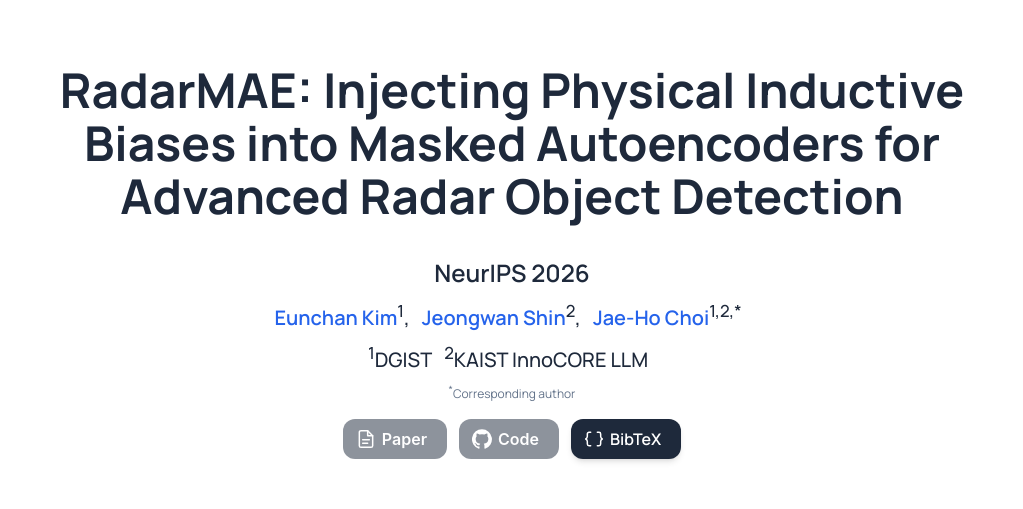
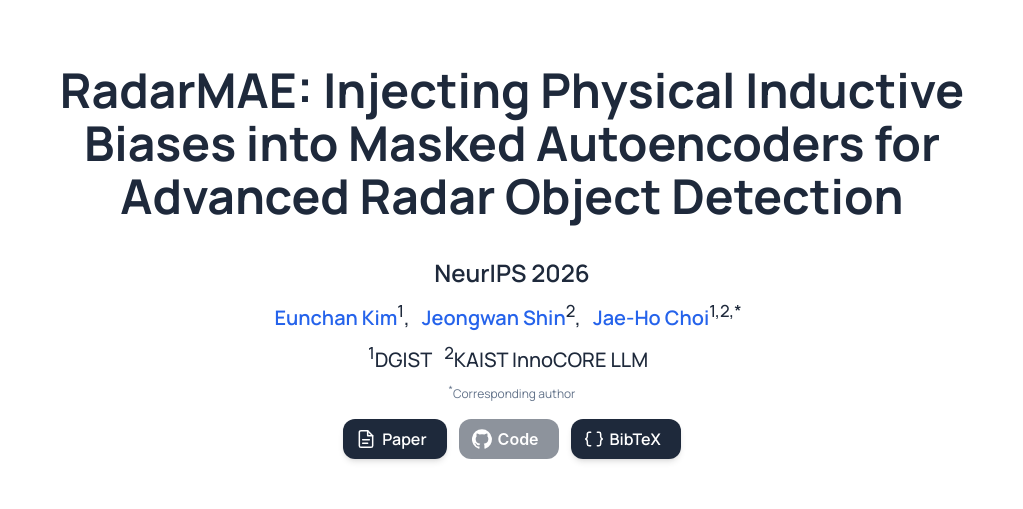
Before and after one commit to GracenPraise/RadarMAE, a plain HTML site: page index.html in a window 1280 px wide. Shown: the top 509 px of the page, without its empty margins (128-1151 px from the left). Drawn offline with Linux system fonts and the light colour scheme.

Commit message:
26.11.07.0116

```diff
--- a/index.html
+++ b/index.html
@@ -91,10 +91,10 @@
             <p class="is-size-7" style="color: var(--text-secondary);"><sup>*</sup>Corresponding author</p>
 
             <div class="publication-links" style="display: flex; flex-wrap: wrap; justify-content: center; gap: 0.75rem; margin-top: 1rem;">
-              <button class="button is-normal is-rounded is-dark" type="button" disabled aria-label="Paper coming soon" title="Camera-ready paper coming soon">
+              <a class="button is-normal is-rounded is-dark" href="static/pdfs/NeurIPS_2026_camera.pdf" target="_blank" rel="noopener">
                 <span class="icon" aria-hidden="true"><svg viewBox="0 0 24 24" width="20" height="20" fill="none" stroke="currentColor" stroke-width="1.8" stroke-linecap="round" stroke-linejoin="round"><path d="M14 2H6a2 2 0 0 0-2 2v16a2 2 0 0 0 2 2h12a2 2 0 0 0 2-2V8Z"/><path d="M14 2v6h6M8 13h8M8 17h6"/></svg></span>
                 <span>Paper</span>
-              </button>
+              </a>
               <button class="button is-normal is-rounded is-dark" type="button" disabled aria-label="Code coming soon" title="Code coming soon">
                 <span class="icon" aria-hidden="true"><svg viewBox="0 0 24 24" width="20" height="20" fill="currentColor"><path d="M12 .3a12 12 0 0 0-3.8 23.4c.6.1.8-.3.8-.6v-2.2c-3.3.7-4-1.4-4-1.4-.5-1.4-1.3-1.7-1.3-1.7-1.1-.7.1-.7.1-.7 1.2.1 1.8 1.2 1.8 1.2 1 1.8 2.8 1.3 3.5 1 .1-.8.4-1.3.8-1.6-2.7-.3-5.5-1.3-5.5-5.9 0-1.3.5-2.4 1.2-3.2-.1-.3-.5-1.5.1-3.2 0 0 1-.3 3.3 1.2a11.4 11.4 0 0 1 6 0C17.3 5.1 18.3 5.4 18.3 5.4c.6 1.7.2 2.9.1 3.2.8.8 1.2 1.9 1.2 3.2 0 4.6-2.8 5.6-5.5 5.9.4.4.8 1.1.8 2.2v3.2c0 .3.2.7.8.6A12 12 0 0 0 12 .3Z"/></svg></span>
                 <span>Code</span>
```
Also changed, not shown: 1 other file.
